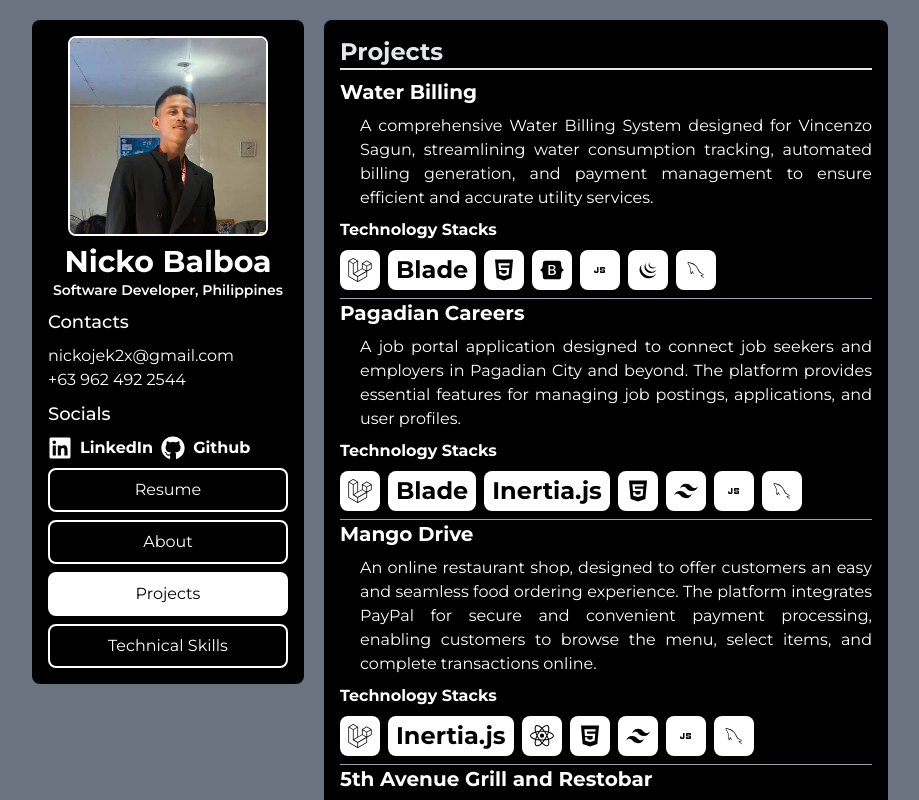
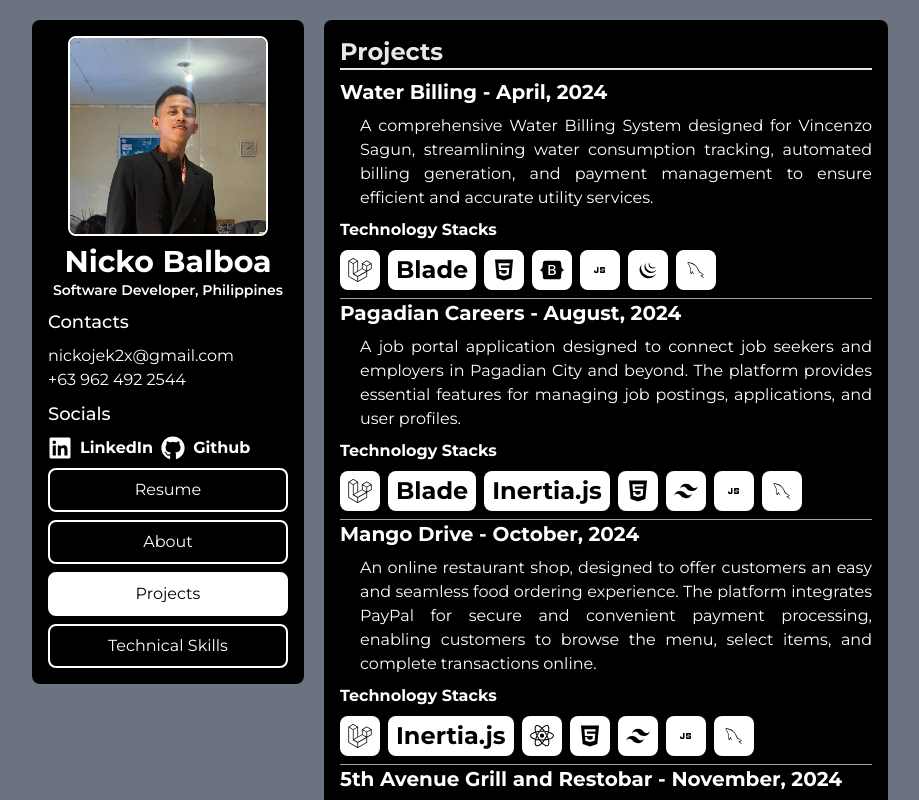
Before and after one commit to NBalboa/me, a React (Vite) app: page / in a window 1280 px wide. Both pictures are taken after a click on the button "Projects". Shown: the top 800 px of the page, without its empty margins (180-1099 px from the left). Built offline with nearby package versions, Linux system fonts and the light colour scheme.

Commit message:
add project month and year

```diff
--- a/src/Pages/Projects.tsx
+++ b/src/Pages/Projects.tsx
@@ -12,7 +12,7 @@ const Projects = () => {
   const projects: project[] = [
     {
       project_link: "https://github.com/NBalboa/water_billing",
-      name: "Water Billing",
+      name: "Water Billing - April, 2024",
       description: `A comprehensive Water Billing System designed for Vincenzo Sagun,
             streamlining water consumption tracking, automated billing
             generation, and payment management to ensure efficient and accurate
@@ -57,7 +57,7 @@ const Projects = () => {
     },
     {
       project_link: "https://github.com/NBalboa/pagadian-careers",
-      name: "Pagadian Careers",
+      name: "Pagadian Careers - August, 2024",
       description: `A job portal application designed to connect job seekers and employers in Pagadian City and beyond. The platform provides essential features for managing
       job postings, applications, and user profiles.`,
       tech_stacks: [
@@ -99,7 +99,7 @@ const Projects = () => {
       ],
     },
     {
-      name: "Mango Drive",
+      name: "Mango Drive - October, 2024",
       project_link: "https://github.com/NBalboa/mangoi-drive-v1",
       description: `An online restaurant shop,
         designed to offer customers an easy and seamless food ordering experience.
@@ -146,7 +146,7 @@ const Projects = () => {
       ],
     },
     {
-      name: "5th Avenue Grill and Restobar",
+      name: "5th Avenue Grill and Restobar - November, 2024",
       project_link: "https://github.com/NBalboa/5th-avenue",
       description: `An online restaurant platform created to provide customers with a smooth and
         effortless food ordering experience. Allowing customers to explore the menu,
```
